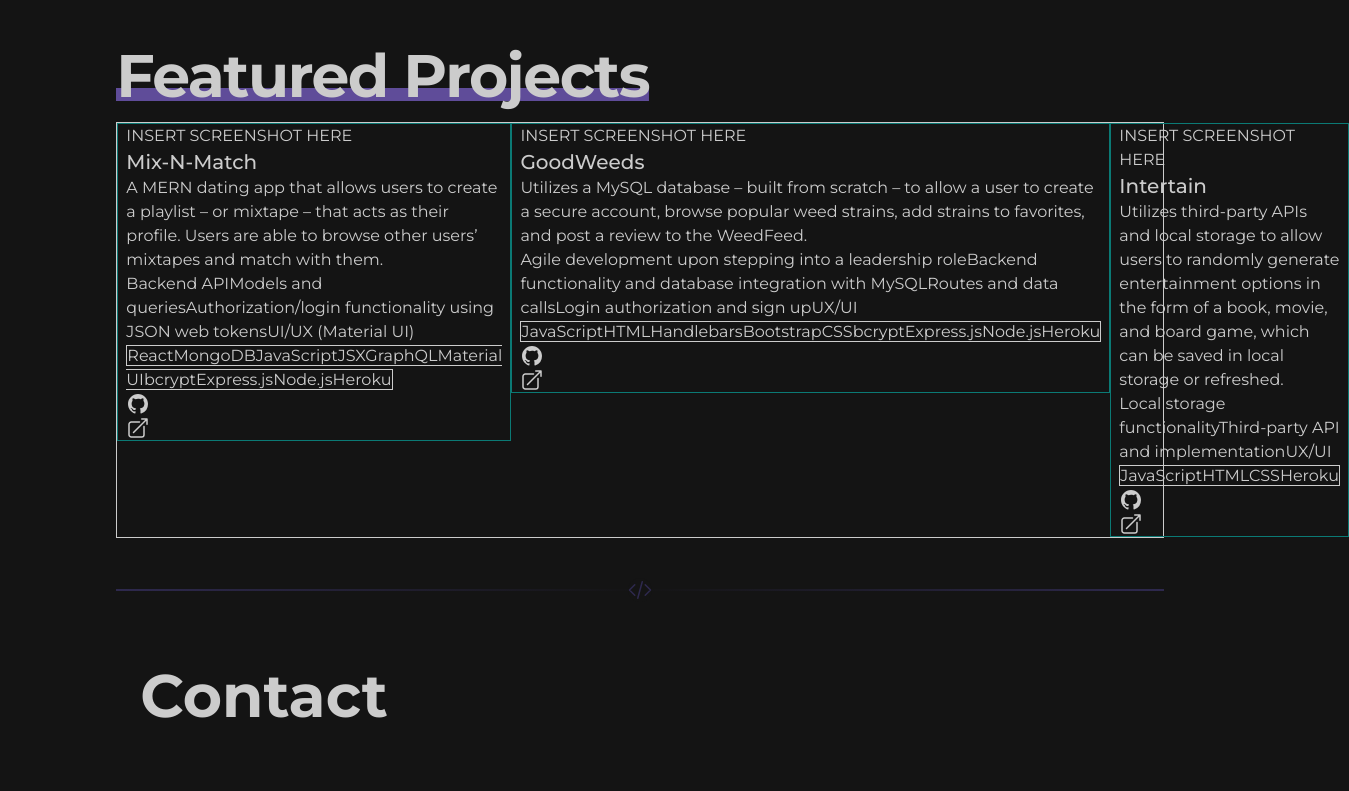
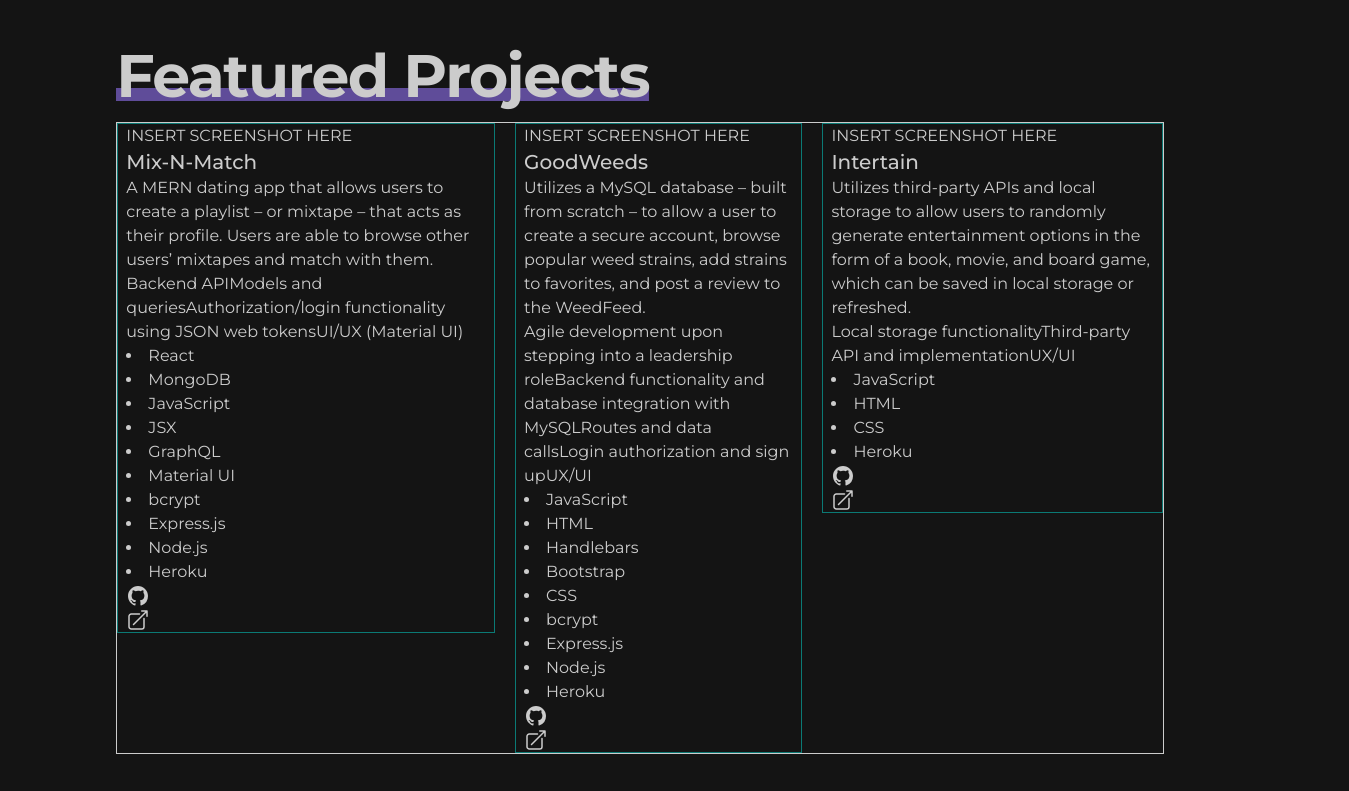
Before and after one commit to graycodesnu/graycodes.dev, a React (Create React App) app: page / in a window 1280 px wide. Shown: the part 1840-2631 px from the top of the page, 1349 px wide, since content can reach past the window. Built offline with nearby package versions, Linux system fonts and the light colour scheme.

Commit message:
mapping over skill array successfully!

```diff
--- a/src/components/home/ProjectList.js
+++ b/src/components/home/ProjectList.js
@@ -2,11 +2,15 @@
 import { ReactComponent as GitHubIcon } from "../../assets/icons/githubIcon.svg";
 import { ArrowTopRightOnSquareIcon } from "@heroicons/react/24/outline";
 
+
 export default function ProjectList({ project }) {
+
+const skillArray = project.skills
+console.log(skillArray)
+
+
   return (
     <>
-
-
       <div className="">
         <div className="border border-green h-fit px-2">
           {/* Screenshot */}
@@ -20,8 +24,12 @@
             <li>{project.responsibilities}</li>
           </ul>
           {/* Skills */}
-          <div className="">
-            <span className="border">{project.skills}</span>
+          <div>
+
+            {skillArray.map(skill => (
+              <li>{skill}</li>
+            ))}
+
           </div>
           {/* GitHub */}
           <a href={project.github}>
--- a/src/components/home/Projects.js
+++ b/src/components/home/Projects.js
@@ -16,7 +16,7 @@
           <span className="projectHeadingUnderline">Featured Projects</span>
         </h1>
 
-        <div className="border flex flex-row mt-4">
+        <div className="border mt-4 grid grid-flow-col gap-5">
           {projectDataList}
           </div>
       </div>
```
